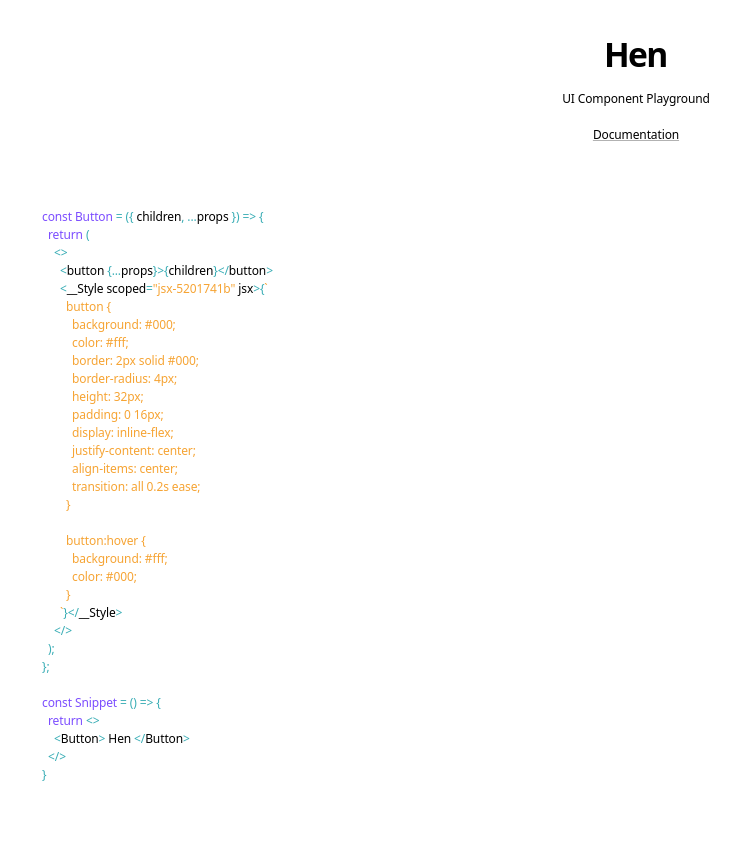
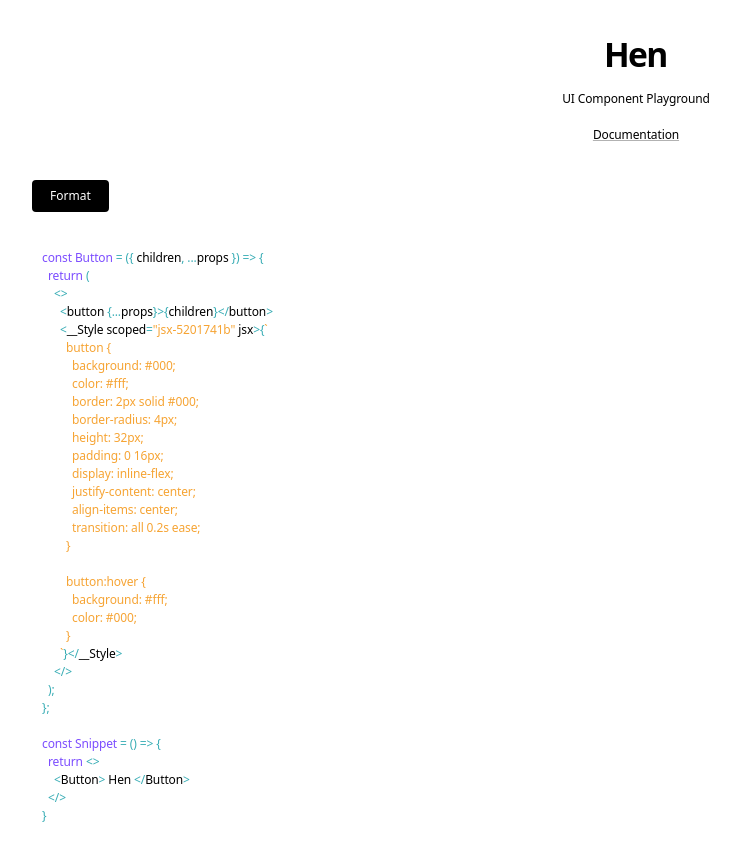
Before and after one commit to barelyhuman/hen, a React (Vite) app: page / in a window 1280 px wide. Shown: the top 860 px of the page, without its empty margins (4-744 px from the left). Built offline with nearby package versions, Linux system fonts and the light colour scheme; a web font is replaced by a local one.

Commit message:
Addition:Formatter
Formatter added with prettier in place to format on button click

```diff
--- a/src/components/code-editor.js
+++ b/src/components/code-editor.js
@@ -3,6 +3,11 @@ import Editor from "react-simple-code-editor";
 import { highlight, languages } from "prismjs/components/prism-core";
 import "prismjs/components/prism-clike";
 import "prismjs/components/prism-javascript";
+import prettier from "prettier/standalone";
+import parserBabel from "prettier/parser-babel";
+
+import Button from "./button";
+import Spacer from "./spacer";
 
 export default (props) => {
   const [code, setCode] = useState(props.code);
@@ -13,8 +18,19 @@ export default (props) => {
     props.onCodeChange(_value);
   };
 
+  const formatCode = () => {
+    let _value = prettier.format(code, {
+      parser: "babel",
+      plugins: [parserBabel],
+    });
+    setCode(_value);
+    props.onCodeChange(_value);
+  };
+
   return (
     <>
+      <Button onClick={formatCode}>Format</Button>
+      <Spacer y={1} />
       <Editor
         value={code}
         onValueChange={handleValueChange}
```
